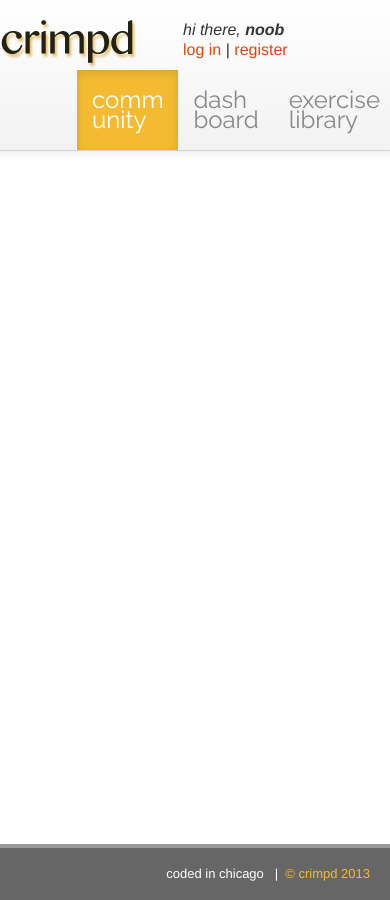
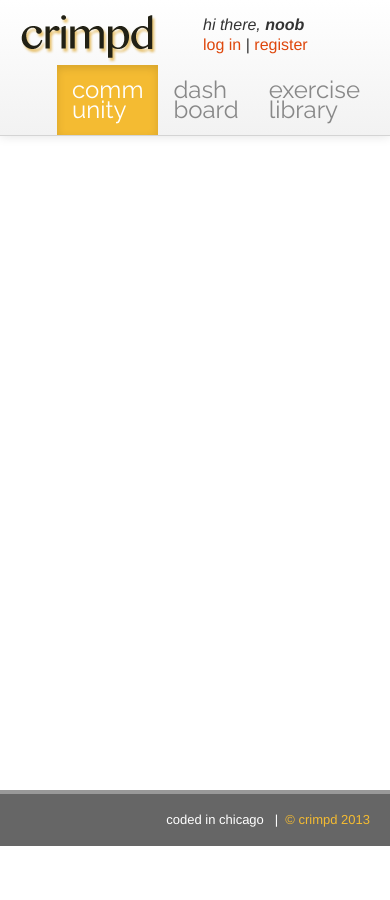
Before and after one commit to mstelten/crimpdUI, a website: page views/index.html in a window 390 px wide. After the commit the page ends 846 px from the top, so only its background shows below. Drawn offline with nearby package versions, Linux system fonts and the light colour scheme; files that its build step writes are made by us from their sources; no server answers; files whose address does not match are found by name; a web font is replaced by a local one.

Commit message:
round 2 of responsive changes

```diff
--- a/public/css/base.less
+++ b/public/css/base.less
@@ -9,7 +9,7 @@ html, body {
 }
 #wrapper {
   	min-height: 100%;
-  	margin-bottom: 0px 0px -54px 0px;
+  	margin: 0 0 -54px 0;
 }
 #contentWrapper {
 	padding: 0 0 54px 0;
--- a/public/css/sections.less
+++ b/public/css/sections.less
@@ -34,10 +34,10 @@
 	.brand.logo {
 		padding: 0;
 	  	margin-left: 0;
-	  	margin-top: 10px;
+	  	margin-top: 5px;
 	}
     .userInfo {
-		margin: 20px 0 0 30px;
+		margin: 15px 0 0 30px;
 		font-size: 16px;
 		float: left;
 		a {
@@ -54,7 +54,7 @@
 	.nav > li > a {
 		font-family: @font-header;
 		float: none;
-		padding: 20px 15px;
+		padding: 15px 15px;
 		color: #888;
 		font-size: 24px;
 		text-decoration: none;
@@ -172,6 +172,13 @@ ul.topnav  .dropdown-menu {
 		padding: 0 5px;
 	}
 }
+@media (max-width: 767px) {
+	.navbar-fixed-top,
+	.navbar-fixed-bottom,
+	.navbar-static-top {
+		margin: 0 0 20px 0;
+	}
+}
 
 /* ------------------------------------- footer ------------------------------------- */
 
@@ -226,13 +233,13 @@ footer {
 #intro {
 	background-color: #666;
 	.sectionTitle {
-		padding: 90px 0 10px 20px;
+		padding: 80px 0 10px 20px;
 		.titleBox {
 			font-size: 25px;
 			color: #f4bb32;
 			text-shadow: 0px 1px 2px #000;
 			font-family: 'Source Sans Pro', sans-serif;
-			padding: 10px 0 10px 15px;
+			padding: 5px 0 5px 15px;
 			border-left: 10px solid #000;
 		}
 	}
```
Also changed, not shown: public/css/base.css, public/css/sections.css.
